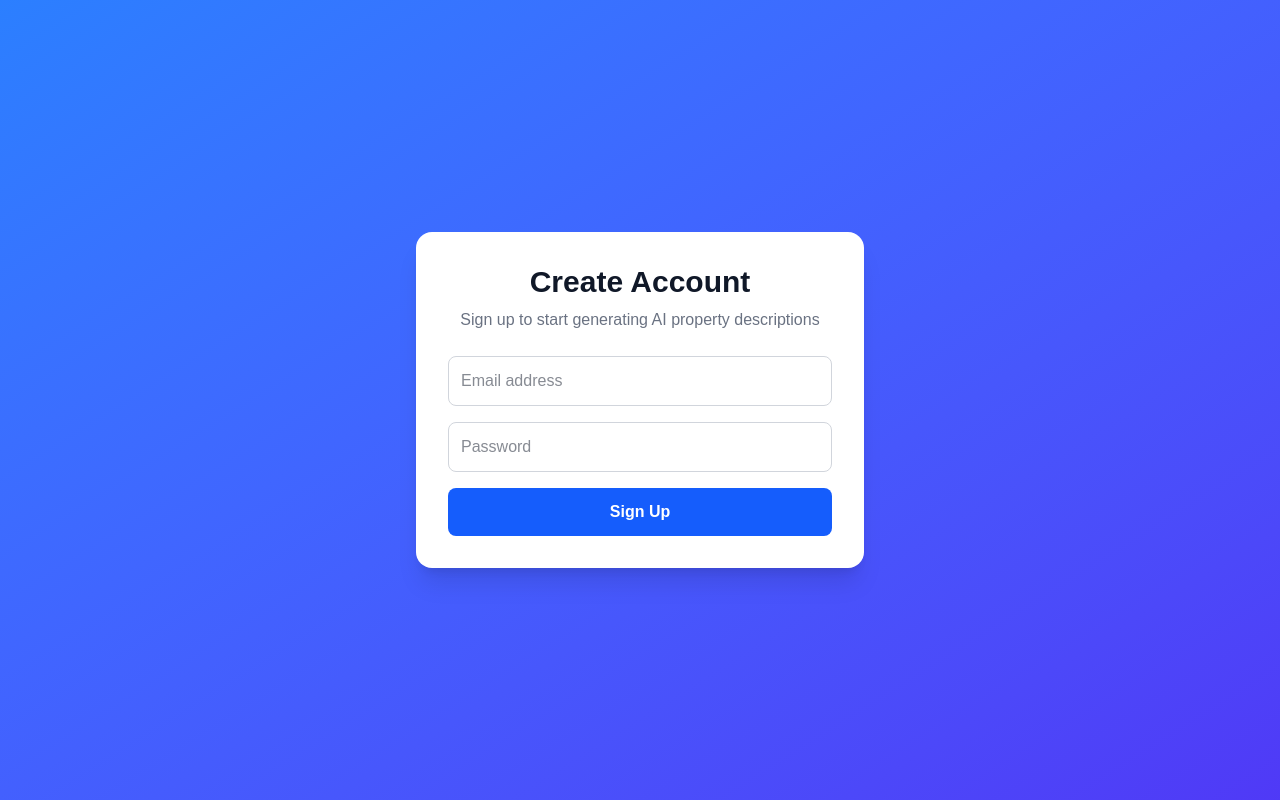
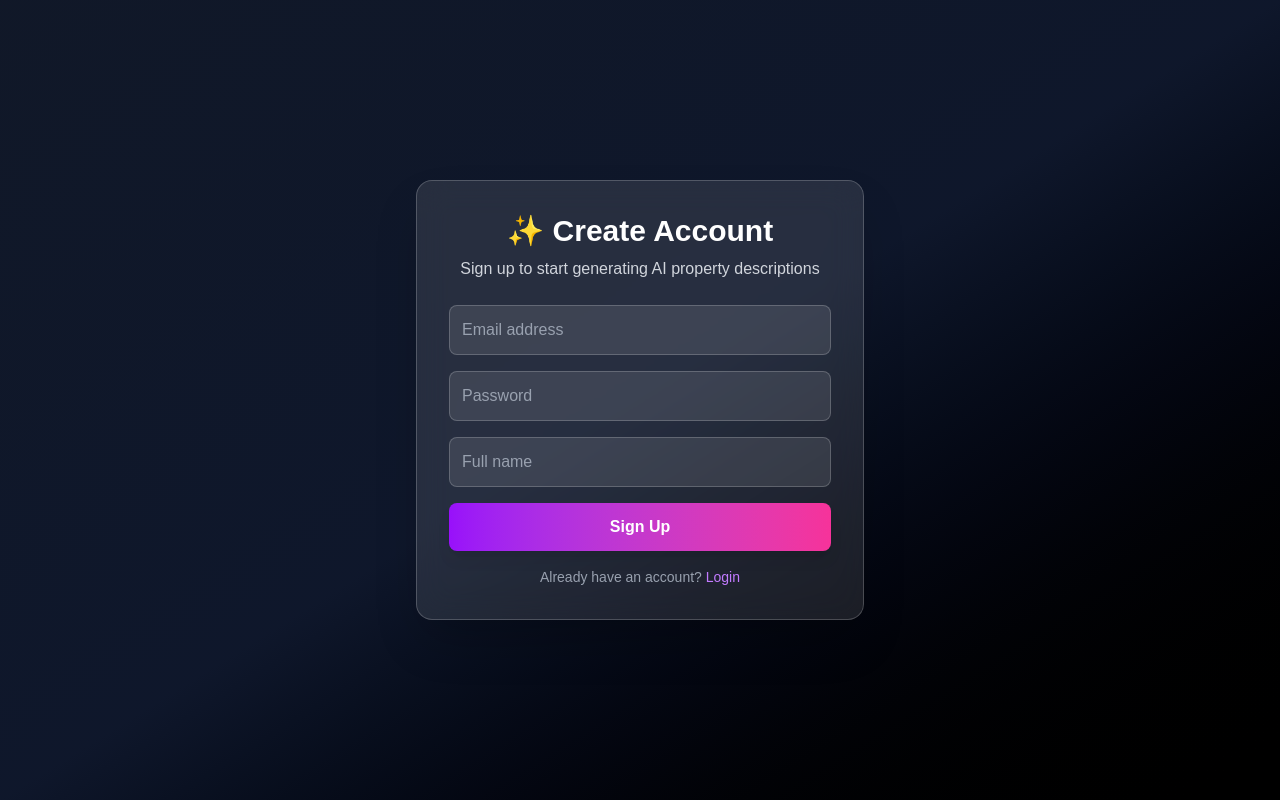
Before and after one commit to ErisaOsmani/real-estate, a Next.js app: page /signup in a window 1280 px wide. Built offline with nearby package versions, Linux system fonts and the light colour scheme; no server answers.

Commit message:
update: ndryshim i plotë i dizajnit të aplikacionit

```diff
--- a/app/login/page.tsx
+++ b/app/login/page.tsx
@@ -41,26 +41,26 @@ export default function Login(){
   }
 
   return (
-    <main className="min-h-screen bg-gradient-to-br from-blue-500 to-indigo-600 flex items-center justify-center">
+  <main className="min-h-screen bg-gradient-to-br from-gray-900 via-slate-900 to-black flex items-center justify-center p-4">
 
-      <div className="bg-white shadow-xl rounded-2xl p-8 w-full max-w-md">
+    <div className="bg-white/10 backdrop-blur-lg shadow-2xl rounded-2xl p-8 w-full max-w-md border border-white/20">
 
-        <h1 className="text-3xl font-bold text-center text-gray-900 mb-2">
-          Welcome Back
+      <h1 className="text-3xl font-bold text-center text-white mb-2">
+        🌙 Welcome Back
       </h1>
 
-        <p className="text-center text-gray-500 mb-6">
+      <p className="text-center text-gray-300 mb-6">
         Login to your account to continue
       </p>
 
       <input
-          className="w-full border border-gray-300 rounded-lg p-3 mb-4 text-gray-900 focus:outline-none focus:ring-2 focus:ring-blue-500"
+        className="w-full border border-white/20 rounded-lg p-3 mb-4 text-white bg-white/10 placeholder-gray-400 focus:outline-none focus:ring-2 focus:ring-purple-500"
         placeholder="Email address"
         onChange={(e)=>setEmail(e.target.value)}
       />
 
       <input
-          className="w-full border border-gray-300 rounded-lg p-3 mb-4 text-gray-900 focus:outline-none focus:ring-2 focus:ring-blue-500"
+        className="w-full border border-white/20 rounded-lg p-3 mb-4 text-white bg-white/10 placeholder-gray-400 focus:outline-none focus:ring-2 focus:ring-purple-500"
         type="password"
         placeholder="Password"
         onChange={(e)=>setPassword(e.target.value)}
@@ -69,20 +69,20 @@ export default function Login(){
       <button
         onClick={handleLogin}
         disabled={loading}
-          className="w-full bg-blue-600 hover:bg-blue-700 text-white font-semibold py-3 rounded-lg transition"
+        className="w-full bg-gradient-to-r from-purple-600 to-pink-500 hover:from-purple-700 hover:to-pink-600 text-white font-semibold py-3 rounded-lg transition shadow-lg"
       >
         {loading ? "Logging in..." : "Login"}
       </button>
 
       {error && (
-          <p className="text-red-500 mt-4 text-center">
+        <p className="text-red-400 mt-4 text-center">
           {error}
         </p>
       )}
 
-        <p className="text-center text-sm text-gray-500 mt-4">
+      <p className="text-center text-sm text-gray-400 mt-4">
         Don’t have an account?{" "}
-          <a href="/signup" className="text-blue-600 hover:underline">
+        <a href="/signup" className="text-purple-400 hover:underline">
           Sign up
         </a>
       </p>
--- a/app/page.tsx
+++ b/app/page.tsx
@@ -62,37 +62,37 @@ export default function Home() {
 
   return (
 
-  <main className="min-h-screen bg-gradient-to-br from-blue-500 to-indigo-600 flex items-center justify-center p-4">
+  <main className="min-h-screen bg-gradient-to-br from-gray-900 via-slate-900 to-black flex items-center justify-center p-4">
 
-    <div className="bg-white shadow-xl rounded-2xl p-6 max-w-xl w-full relative">
+    <div className="bg-white/10 backdrop-blur-lg shadow-2xl rounded-2xl p-6 max-w-xl w-full relative border border-white/20">
 
-      {/* LOGOUT BUTTON */}
+      {/* LOGOUT */}
       <button
         onClick={async ()=>{
           await supabase.auth.signOut()
           router.push("/login")
         }}
-        className="absolute top-4 right-4 text-sm bg-red-500 hover:bg-red-600 text-white px-3 py-1 rounded-lg"
+        className="absolute top-4 right-4 text-sm bg-white/10 hover:bg-white/20 text-white px-3 py-1 rounded-lg transition"
       >
         Logout
       </button>
 
       {/* HEADER */}
-      <h1 className="text-3xl font-bold mb-1 text-center text-gray-900">
-        🏠 Real Estate AI
+      <h1 className="text-3xl font-bold mb-1 text-center text-white">
+        🌙 Real Estate AI
       </h1>
 
-      <p className="text-center text-gray-500 mb-4 text-sm">
-        Welcome, {user?.email}
+      <p className="text-center text-gray-300 mb-4 text-sm">
+        Welcome, {user?.user_metadata?.full_name || user?.email}
       </p>
 
-      <p className="text-gray-700 text-center mb-4">
+      <p className="text-gray-400 text-center mb-4">
         Generate professional property listings using AI
       </p>
 
       {/* INPUT */}
       <textarea
-        className="w-full border border-gray-300 rounded-lg p-3 h-32 text-gray-900 focus:outline-none focus:ring-2 focus:ring-blue-500"
+        className="w-full border border-white/20 rounded-lg p-3 h-32 text-white bg-white/10 placeholder-gray-400 focus:outline-none focus:ring-2 focus:ring-purple-500"
         placeholder="Shkruaj detajet e pronës (location, size, price, features...)"
         value={input}
         onChange={(e)=>setInput(e.target.value)}
@@ -102,25 +102,25 @@ export default function Home() {
       <button
         onClick={generateDescription}
         disabled={loading}
-        className="w-full mt-4 bg-blue-600 hover:bg-blue-700 text-white font-semibold py-3 rounded-lg transition"
+        className="w-full mt-4 bg-gradient-to-r from-purple-600 to-pink-500 hover:from-purple-700 hover:to-pink-600 text-white font-semibold py-3 rounded-lg transition shadow-lg"
       >
         {loading ? "Generating..." : "Generate Description"}
       </button>
 
       {/* ERROR */}
       {error && (
-        <p className="text-red-500 mt-4 text-center">
+        <p className="text-red-400 mt-4 text-center">
           {error}
         </p>
       )}
 
       {/* RESPONSE */}
       {response && (
-        <div className="mt-6 bg-gray-50 border rounded-lg p-4">
-          <h2 className="font-semibold mb-2 text-gray-900">
-            Generated Description:
+        <div className="mt-6 bg-white/10 border border-white/20 rounded-lg p-4 shadow-sm">
+          <h2 className="font-semibold mb-2 text-white">
+            ✨ Generated Description:
           </h2>
-          <p className="whitespace-pre-line text-gray-700">
+          <p className="whitespace-pre-line text-gray-300">
             {response}
           </p>
         </div>
--- a/app/signup/page.tsx
+++ b/app/signup/page.tsx
@@ -10,6 +10,7 @@ export default function Signup(){
   const [error,setError] = useState("")
   const [success,setSuccess] = useState("")
   const [loading,setLoading] = useState(false)
+  const [name,setName] = useState("")
 
   const handleSignup = async () => {
 
@@ -30,8 +31,17 @@ export default function Signup(){
 
     const { error } = await supabase.auth.signUp({
       email,
-      password
+      password,
+      options: {
+        data: {
+          full_name: name
+        }
+      }
     })
+    if(!name){
+      setError("Please enter your name")
+      return
+    }
 
     if(error){
       setError(error.message)
@@ -43,50 +53,62 @@ export default function Signup(){
   }
 
   return (
-    <main className="min-h-screen bg-gradient-to-br from-blue-500 to-indigo-600 flex items-center justify-center">
+  <main className="min-h-screen bg-gradient-to-br from-gray-900 via-slate-900 to-black flex items-center justify-center p-4">
 
-      <div className="bg-white shadow-xl rounded-2xl p-8 w-full max-w-md">
+    <div className="bg-white/10 backdrop-blur-lg shadow-2xl rounded-2xl p-8 w-full max-w-md border border-white/20">
 
-        <h1 className="text-3xl font-bold text-center text-gray-900 mb-2">
-          Create Account
+      <h1 className="text-3xl font-bold text-center text-white mb-2">
+        ✨ Create Account
       </h1>
 
-        <p className="text-center text-gray-500 mb-6">
+      <p className="text-center text-gray-300 mb-6">
         Sign up to start generating AI property descriptions
       </p>
 
       <input
-          className="w-full border border-gray-300 rounded-lg p-3 mb-4 text-gray-900 focus:outline-none focus:ring-2 focus:ring-blue-500"
+        className="w-full border border-white/20 rounded-lg p-3 mb-4 text-white bg-white/10 placeholder-gray-400 focus:outline-none focus:ring-2 focus:ring-purple-500"
         placeholder="Email address"
         onChange={(e)=>setEmail(e.target.value)}
       />
 
       <input
-          className="w-full border border-gray-300 rounded-lg p-3 mb-4 text-gray-900 focus:outline-none focus:ring-2 focus:ring-blue-500"
+        className="w-full border border-white/20 rounded-lg p-3 mb-4 text-white bg-white/10 placeholder-gray-400 focus:outline-none focus:ring-2 focus:ring-purple-500"
         type="password"
         placeholder="Password"
         onChange={(e)=>setPassword(e.target.value)}
+      />
+      <input
+        className="w-full border border-white/20 rounded-lg p-3 mb-4 text-white bg-white/10 placeholder-gray-400 focus:outline-none focus:ring-2 focus:ring-purple-500"
+        placeholder="Full name"
+        onChange={(e)=>setName(e.target.value)}
       />
 
       <button
         onClick={handleSignup}
         disabled={loading}
-          className="w-full bg-blue-600 hover:bg-blue-700 text-white font-semibold py-3 rounded-lg transition"
+        className="w-full bg-gradient-to-r from-purple-600 to-pink-500 hover:from-purple-700 hover:to-pink-600 text-white font-semibold py-3 rounded-lg transition shadow-lg"
       >
         {loading ? "Creating account..." : "Sign Up"}
       </button>
 
       {error && (
-          <p className="text-red-500 mt-4 text-center">
+        <p className="text-red-400 mt-4 text-center">
           {error}
         </p>
       )}
 
       {success && (
-          <p className="text-green-600 mt-4 text-center">
+        <p className="text-green-400 mt-4 text-center">
           {success}
         </p>
       )}
+
+      <p className="text-center text-sm text-gray-400 mt-4">
+        Already have an account?{" "}
+        <a href="/login" className="text-purple-400 hover:underline">
+          Login
+        </a>
+      </p>
 
     </div>
 
```
Lines whose indentation alone changed are shown as unchanged.
